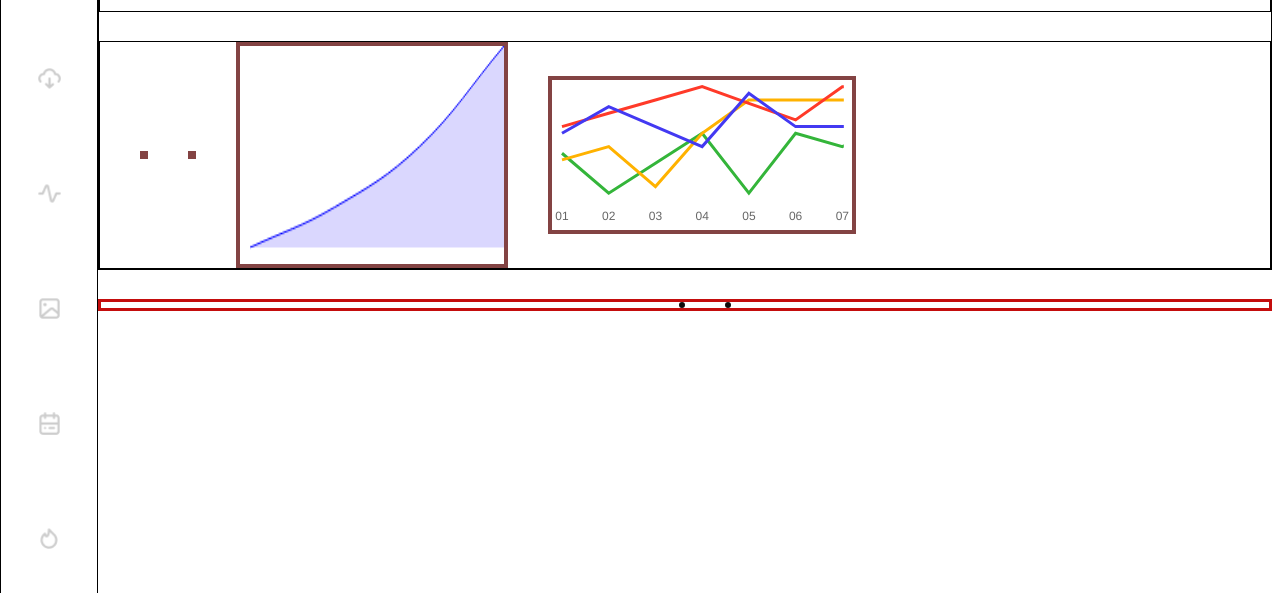
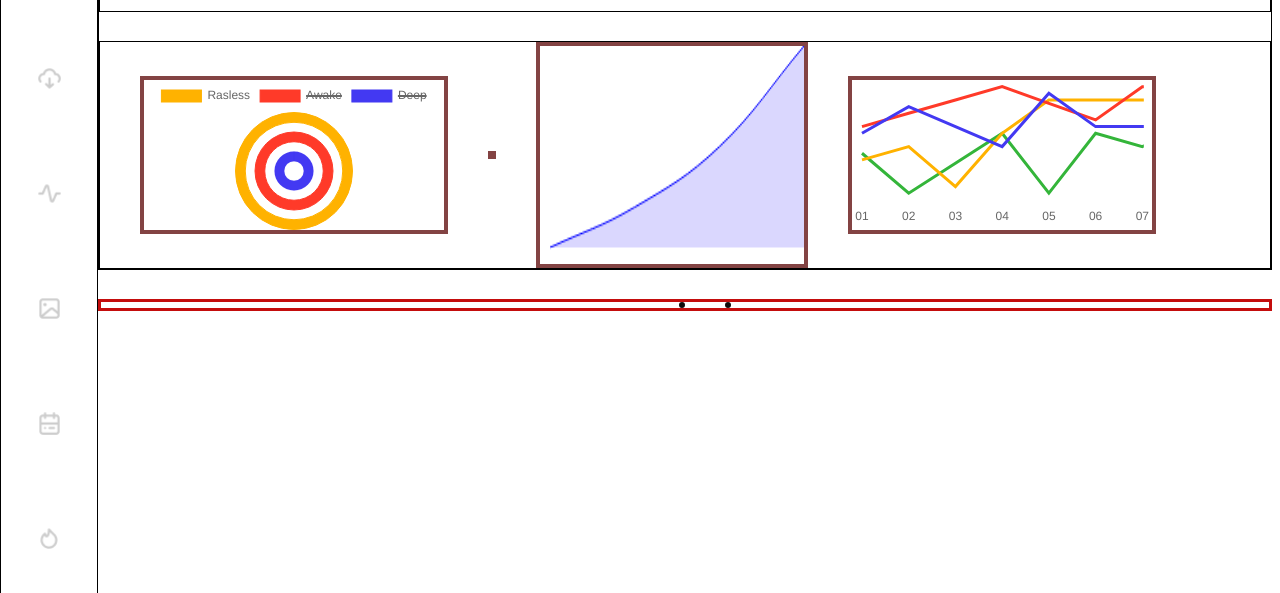
Before and after one commit to VacheMinasyan/MyDiagramsWork, a website: page src/index.pug in a window 1280 px wide. Shown: the part 207-800 px from the top of the page. Drawn offline with nearby package versions, Linux system fonts and the light colour scheme; files that its build step writes are made by us from their sources.

Commit message:
added new canvas circle

```diff
--- a/src/index.pug
+++ b/src/index.pug
@@ -35,6 +35,8 @@ html(lang="en")
                 p.main__text=text
             .main__main
                 .main__canvas
+                    canvas(id="myChart3").can
+
                 .main__canvas
                 .main__canvas
                     canvas(id="myChart").can
--- a/src/js/script.js
+++ b/src/js/script.js
@@ -1,6 +1,6 @@
-var ctx = document.getElementById('myChart').getContext('2d');
+let ctx = document.getElementById('myChart').getContext('2d');
 Chart.defaults.scale.gridLines.display = false;
-var myChart = new Chart(ctx, {
+let myChart = new Chart(ctx, {
     type: 'line',
     data: {
         labels: [1, 2, 3, 4],
@@ -46,9 +46,9 @@ var myChart = new Chart(ctx, {
 // ======================= chart line diagrms ====================
 
 
-var ctx = document.getElementById('myChart2').getContext('2d');
+let ctx1 = document.getElementById('myChart2').getContext('2d');
 Chart.defaults.scale.gridLines.display = false;
-var myChart = new Chart(ctx, {
+let myChart1 = new Chart(ctx1, {
     type: 'line',
     data: {
         labels: ["01", "02", "03", "04", "05", "06", "07"],
@@ -129,3 +129,64 @@ var myChart = new Chart(ctx, {
 
     }
 });
+
+// =================== chart circle =====================
+
+
+let ctx2 = document.getElementById('myChart3').getContext('2d');
+
+
+let myChart2 = new Chart(ctx2, {
+    type: 'pie',
+    data: {
+        labels: ["Rasless","Awake","Deep"],
+        datasets: [{
+            data: [10],
+            backgroundColor: [
+                'rgb(255, 178, 0)',
+                'rgb(255, 58, 41)',
+                'rgb(67, 57, 242)',
+            ],
+            borderColor: [
+                'rgb(255, 178, 0)',
+                'rgb(255, 58, 41)',
+                'rgb(67, 57, 242)',
+            ],
+            borderWidth: 1,
+        },
+            {
+                // data: [10,2,5],
+                backgroundColor: 'white',
+                borderColor: ["white"],
+                borderWidth: 3,
+            },
+            {
+                data: [50],
+                backgroundColor: "rgb(255, 58, 41)",
+                borderColor: ["rgb(255, 58, 41)"],
+                borderWidth: 1,
+            },
+            {
+                backgroundColor: 'white',
+                borderColor: ["white"],
+                borderWidth: 3,
+            },
+            {
+                data: [50],
+                backgroundColor: "rgb(67, 57, 242)",
+                borderColor: ["rgb(67, 57, 242)"],
+                borderWidth: 0.1,
+            },
+            {
+                data: [200],
+                backgroundColor: 'white',
+                borderColor: ["white"],
+                borderWidth: 3,
+                radius: 0,
+            },
+
+        ]
+    },
+
+
+});
```
Also changed, not shown: src/index.html.
